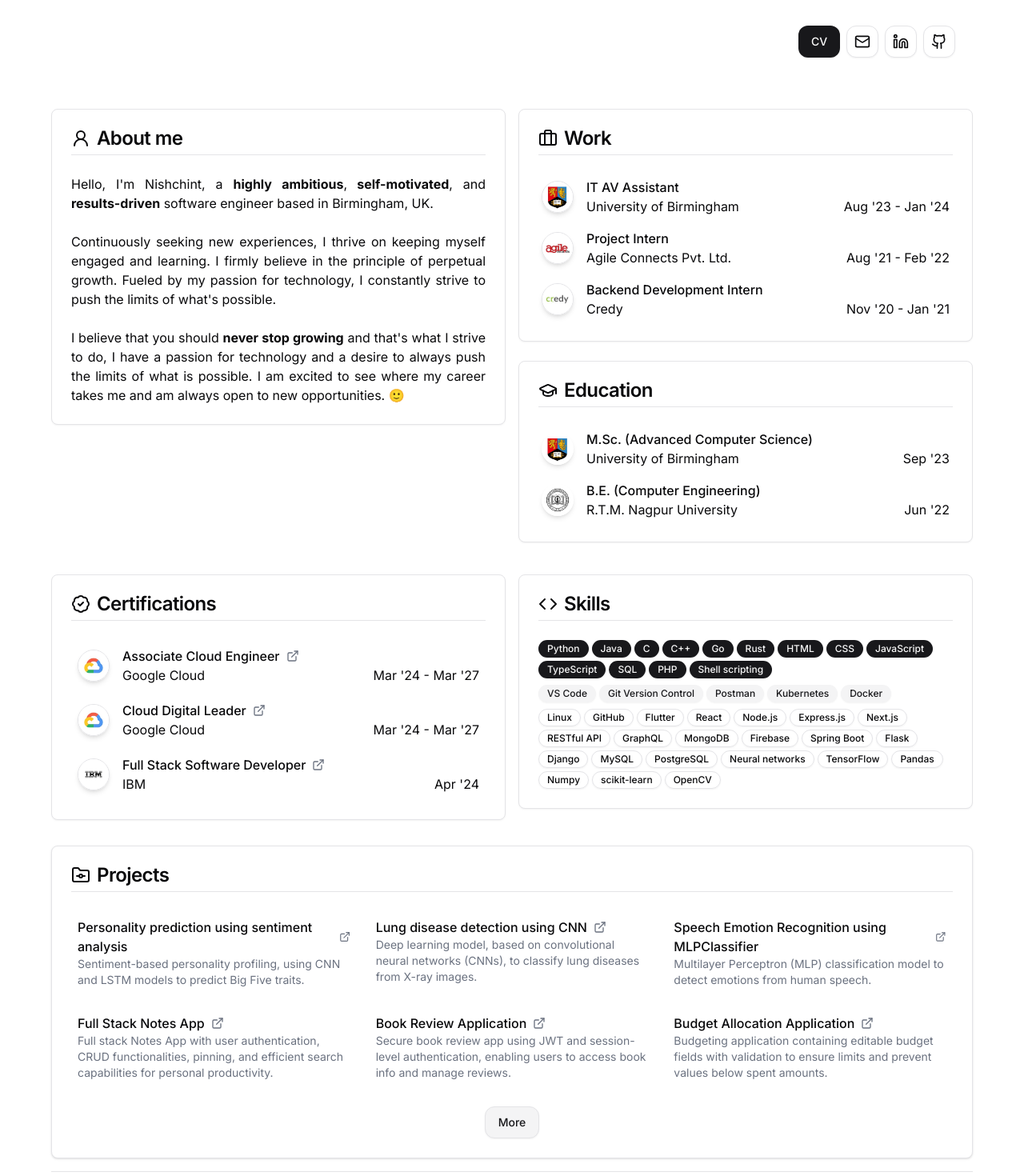
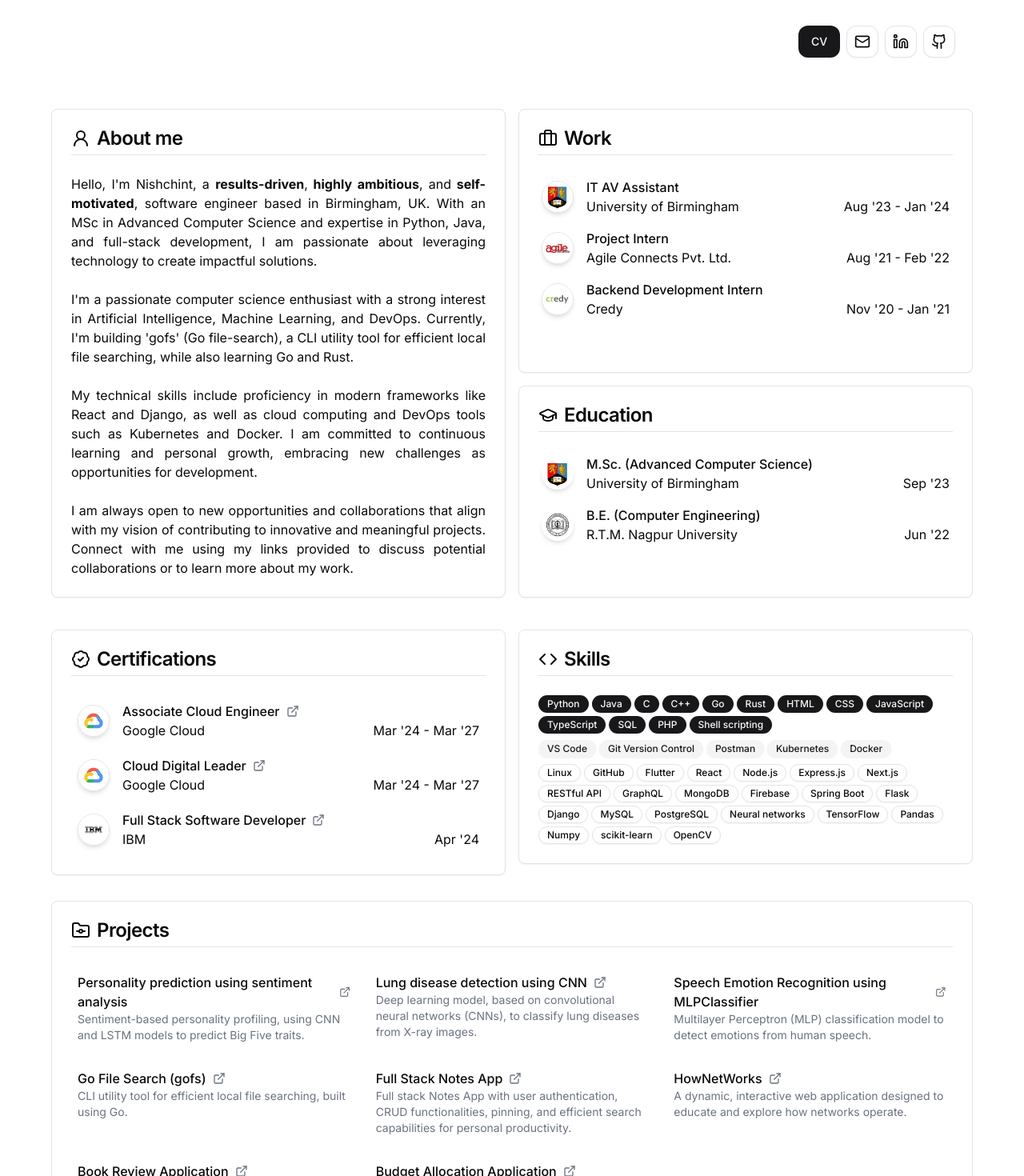
Before and after one commit to nishchintmakode/portfolio-web, a Next.js app: page / in a window 1280 px wide. Shown: the part 320-1790 px from the top of the page at 80% size. Built offline with nearby package versions, Linux system fonts and the light colour scheme.

Commit message:
Added and modified site content

```diff
--- a/src/components/Navbar.tsx
+++ b/src/components/Navbar.tsx
@@ -93,7 +93,7 @@ const Navbar = () => {
               ))}
             </div>
           </div>
-          <div className="rounded-md shadow-sm">
+          <div className="shadow-sm">
             <ModeToggle />
           </div>
         </div>
--- a/src/components/Projects.tsx
+++ b/src/components/Projects.tsx
@@ -33,10 +33,22 @@ const projects = [
     github: "https://github.com/nishchintmakode/speech_emotion_recognition",
   },
   {
+    name: "Go File Search (gofs)",
+    description:
+      "CLI utility tool for efficient local file searching, built using Go.",
+    github: "https://github.com/cope-ai/gofs",
+  },
+  {
     name: "Full Stack Notes App",
     description:
       "Full stack Notes App with user authentication, CRUD functionalities, pinning, and efficient search capabilities for personal productivity.",
     github: "https://github.com/nishchintmakode/notes",
+  },
+  {
+    name: "HowNetWorks",
+    description:
+      "A dynamic, interactive web application designed to educate and explore how networks operate.",
+    github: "https://github.com/cope-ai/hownetworks",
   },
   {
     name: "Book Review Application",
@@ -55,7 +67,7 @@ const projects = [
 const Projects = () => {
   return (
     <section id="projects" className="w-full mb-8">
-      <Card className="rounded-lg border shadow">
+      <Card className="rounded-lg border shadow-sm">
         <CardHeader>
           <CardTitle className="space-y-2">
             <div className="flex items-center">
@@ -88,7 +100,7 @@ const Projects = () => {
         </CardContent>
         <CardFooter className="flex justify-center">
           <Link
-            href="https://github.com/nishchintmakode"
+            href="https://github.com/nishchintmakode?tab=repositories"
             target="_blank"
             rel="noopener noreferrer"
           >
--- a/src/components/about/experience.tsx
+++ b/src/components/about/experience.tsx
@@ -56,7 +56,7 @@ const educationExperiences = [
 
 const Experience = () => {
   return (
-    <div className="w-full grid grid-cols-1 gap-6">
+    <div className="w-full grid grid-cols-1 gap-4">
       <Card className="w-full rounded-lg border shadow-sm">
         <CardHeader>
           <CardTitle className="space-y-2">
--- a/src/components/about/profile.tsx
+++ b/src/components/about/profile.tsx
@@ -21,25 +21,26 @@ const Profile = () => {
         <CardContent>
           <p className="text-justify">
             Hello, I&#39;m Nishchint, a{" "}
-        <span className="font-bold">{"highly ambitious"}</span>,
-        <span className="font-bold">{" self-motivated"}</span>, and
-        <span className="font-bold">{" results-driven"}</span> software engineer
-        based in Birmingham, UK.
+            <span className="font-bold">{"results-driven"}</span>,
+            <span className="font-bold">{" highly ambitious"}</span>, and
+            <span className="font-bold">{" self-motivated"}</span>,
+            software engineer based in Birmingham, UK. With an MSc in Advanced Computer Science and expertise
+            in Python, Java, and full-stack development, I am passionate about leveraging technology to create impactful solutions.
           </p>
           <br />
           <p className="text-justify">
-        Continuously seeking new experiences, I thrive on keeping myself engaged
-        and learning. I firmly believe in the principle of perpetual growth.
-        Fueled by my passion for technology, I constantly strive to push the
-        limits of what&#39;s possible.
+            I&#39;m a passionate computer science enthusiast with a strong interest in Artificial Intelligence, Machine Learning, and DevOps.
+            Currently, I&#39;m building &#39;gofs&#39; (Go file-search), a CLI utility tool for efficient local file searching, while also learning Go and Rust.
           </p>
           <br />
           <p className="text-justify">
-        I believe that you should{" "}
-        <span className="font-bold">never stop growing</span> and that&#39;s
-        what I strive to do, I have a passion for technology and a desire to
-        always push the limits of what is possible. I am excited to see where my
-        career takes me and am always open to new opportunities. 🙂
+          My technical skills include proficiency in modern frameworks like React and Django, as well as cloud computing and DevOps tools such as Kubernetes and Docker.
+          I am committed to continuous learning and personal growth, embracing new challenges as opportunities for development.
+          </p>
+          <br />
+          <p className="text-justify">
+            I am always open to new opportunities and collaborations that align with my vision of contributing to innovative and meaningful projects.
+            Connect with me using my links provided to discuss potential collaborations or to learn more about my work.
           </p>
         </CardContent>
       </Card>
```
Lines whose indentation alone changed are shown as unchanged.
